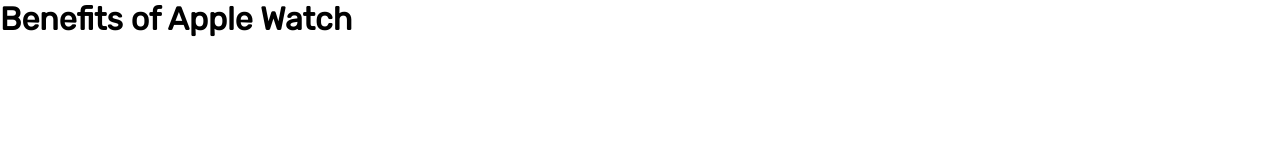
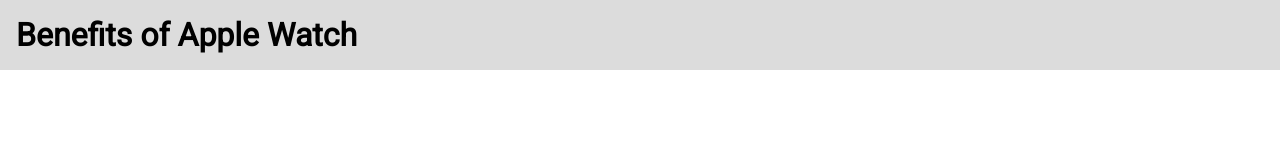
Before and after one commit to Jwatson3326/progblack_web_task, a plain HTML site: page index.html in a window 1280 px wide. Drawn offline with Linux system fonts and the light colour scheme.

Commit message:
further changes

```diff
--- a/index.html
+++ b/index.html
@@ -8,6 +8,8 @@
   <title>Benefits of Apple Watch</title>
 </head>
 <body>
-  <h1>Benefits of Apple Watch</h1>
+  <header>
+    <h1>Benefits of Apple Watch</h1>
+  </header>
 </body>
 </html>
--- a/main.css
+++ b/main.css
@@ -1,8 +1,15 @@
-@import url('https://fonts.googleapis.com/css2?family=Rubik&display=swap');
+@import url('https://fonts.googleapis.com/css2?family=Roboto&display=swap');
 
 * {
   margin: 0;
   padding: 0;
   box-sizing: border-box;
-  font-family: 'Rubik', sans-serif;
+  font-family: 'Roboto', sans-serif;
 }
+
+header {
+  display: flex;
+  background-color: #dcdcdc;
+  align-items: center;
+  padding: 1em;
+}
```
Also changed, not shown: 1 other file.
